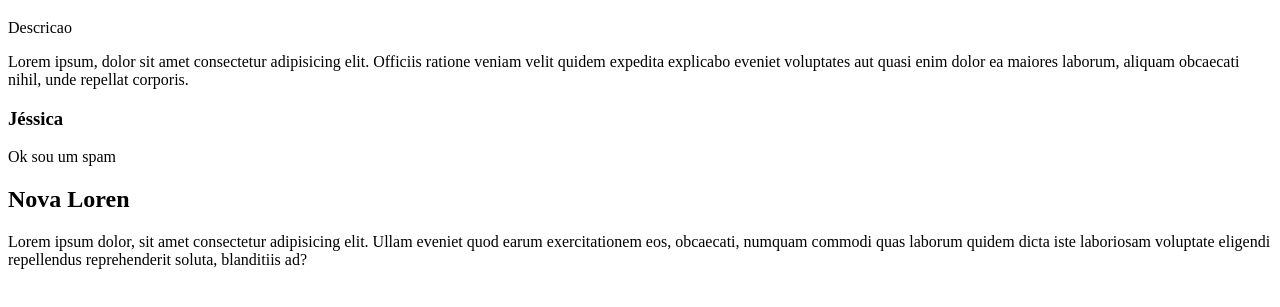
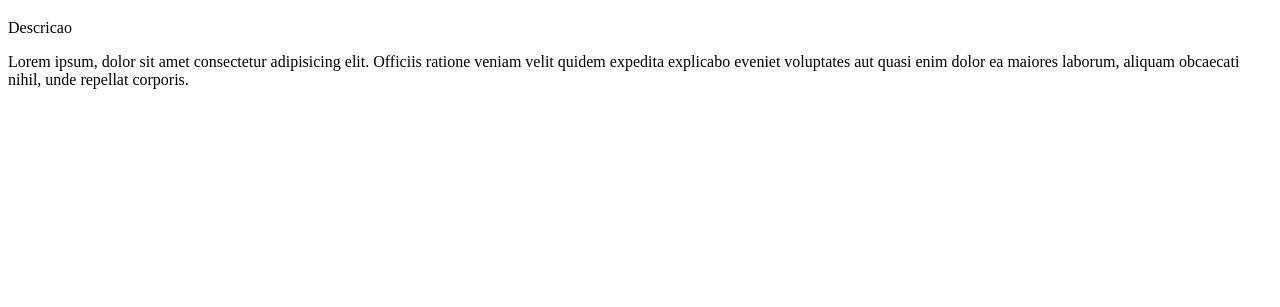
Before and after one commit to arthur-rrs/refatoracao, a plain HTML site: page index.html in a window 1280 px wide. Shown: the part 61-368 px from the top of the page. Drawn offline with Linux system fonts and the light colour scheme.

Commit message:
Limpeza de COdigo

```diff
--- a/index.html
+++ b/index.html
@@ -13,14 +13,5 @@
     voluptates aut quasi enim dolor ea maiores laborum, aliquam obcaecati nihil,
     unde repellat corporis.
   </p>
-  <h3>Jéssica</h3>
-  <span>Ok sou um spam
-  </span>
-  <h2>Nova Loren</h2>
-  <p>Lorem ipsum dolor, sit amet consectetur
-    adipisicing elit. Ullam eveniet quod earum exercitationem eos, obcaecati,
-    numquam commodi quas laborum quidem
-    dicta iste laboriosam voluptate eligendi repellendus reprehenderit soluta,
-     blanditiis ad?</p>
 </body>
 </html>
```
